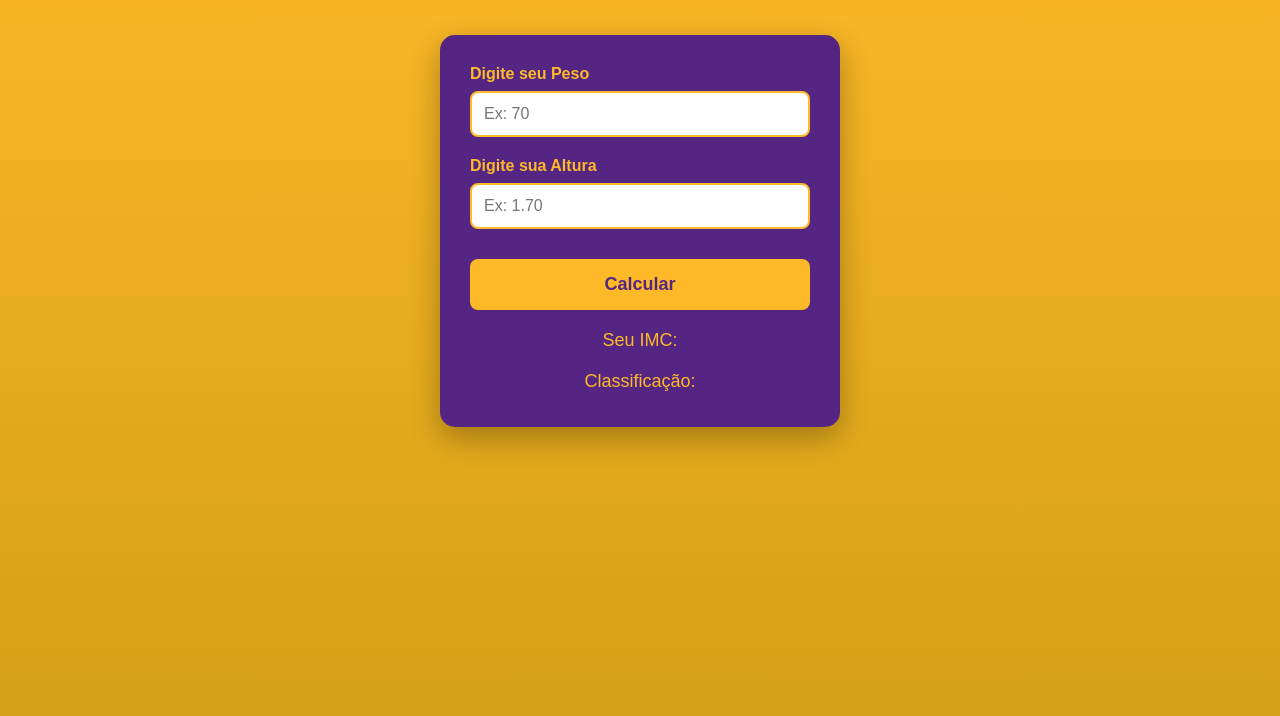
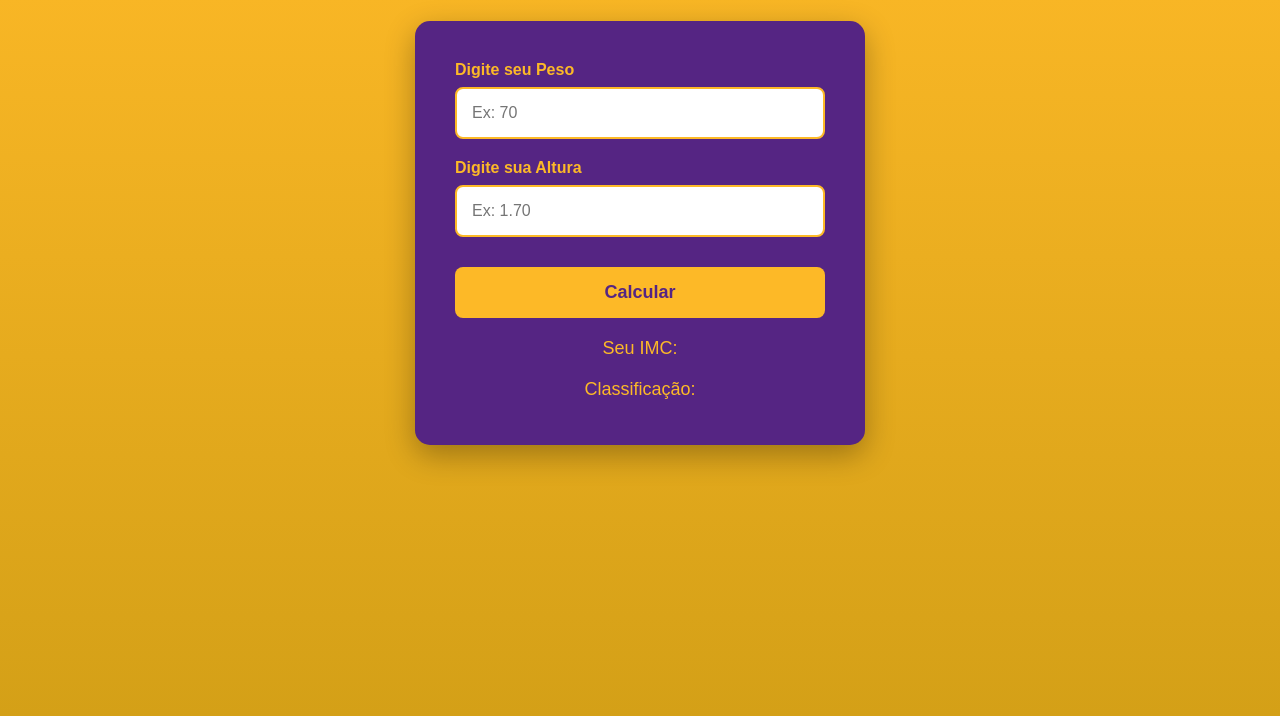
Before and after one commit to Jeanlucboza/projetos, a plain HTML site: page Calculadora IMC/index.html in a window 1280 px wide. Shown: the part 104-820 px from the top of the page. Drawn offline with Linux system fonts and the light colour scheme.

Commit message:
mudanças

```diff
--- a/Calculadora IMC/style.css
+++ b/Calculadora IMC/style.css
@@ -83,3 +83,51 @@
     color: #FDB927;
     margin-top: 5px;
 }
+@media (max-width: 320px) {
+    body {
+        padding: 10px;
+    }
+
+    main {
+        padding: 20px 15px;
+    }
+
+    .logo {
+        font-size: 2rem;
+    }
+
+    input,
+    .btn-calcular {
+        padding: 10px;
+        font-size: 0.95rem;
+    }
+}
+
+/* Tablets e telas médias (a partir de 768px) */
+@media (min-width: 768px) {
+    .logo {
+        font-size: 3rem;
+        margin-bottom: 30px;
+    }
+
+    main {
+        padding: 40px;
+        gap: 25px;
+    }
+
+    input {
+        padding: 15px;
+    }
+}
+
+/* Desktop (a partir de 1024px) */
+@media (min-width: 1024px) {
+    main {
+        max-width: 450px;
+    }
+
+    .btn-calcular:hover {
+        transform: translateY(-3px);
+        box-shadow: 0 8px 25px rgba(102, 126, 234, 0.5);
+    }
+}
--- a/Projeto Sorteio/style.css
+++ /dev/null
@@ -1,73 +0,0 @@
-
-* {
-    margin: 0;
-    padding: 0;
-    box-sizing: border-box;
-    font-family: 'Roboto', sans-serif;
-    /* ❌ REMOVIDO: display: block; */
-}
-
-body {
-    background: black;
-}
-
-/* ✅ NOVO: Centraliza todo o conteúdo */
-main {
-    display: flex;
-    flex-direction: column;    /* Empilha os elementos verticalmente */
-    align-items: center;       /* Centraliza horizontalmente */
-    padding: 20px;
-}
-
-.logo-sorteio {
-    width: 583px;
-    height: 374px;
-}
-
-p {
-    color: white;
-    text-align: center;
-    margin-top: 100px;
-    font-weight: 400;
-    font-size: 32px;
-}
-
-/* ✅ NOVO: Container dos inputs lado a lado */
-label {
-    display: flex;              /* Coloca os inputs em linha */
-    justify-content: center;    /* Centraliza os inputs */
-    gap: 20px;                  /* Espaçamento entre eles */
-}
-
-input {
-    width: 342px;
-    height: 74px;
-    margin-top: 50px;
-    padding: 10px;
-    font-size: 18px;
-    background: rgba(255, 255, 255, 0.25);
-    border: 1px solid transparent;
-    border-radius: 14px;
-    color: white;
-}
-
-input::placeholder {
-    color: rgba(255, 255, 255, 0.7);
-}
-
-button {
-    margin-top: 50px;
-    width: 342px;
-    height: 72px;
-    border-radius: 10px;
-    border: none;
-    background: #aec346;
-    color: #FFFFFF;
-    font-weight: 700;
-    font-size: 36px;
-    cursor: pointer;
-}
-
-button:hover {
-    background: #9ab33d;
-}
```
Also changed, not shown: Projeto Sorteio/index.html (deleted, +0 -29 lines), Projeto Sorteio/script.js (deleted, +0 -7 lines), Projeto Sorteio/assets/sort 1.png (deleted), 1 other file.
